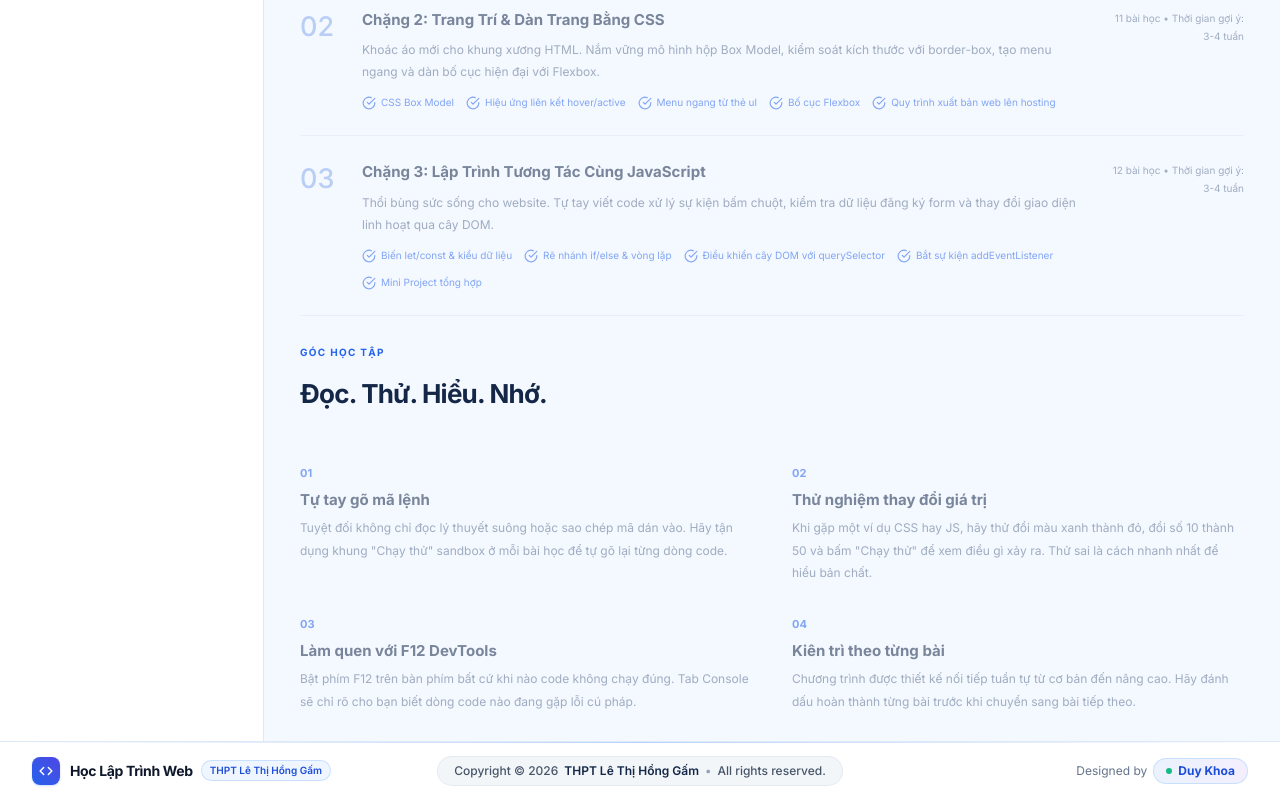
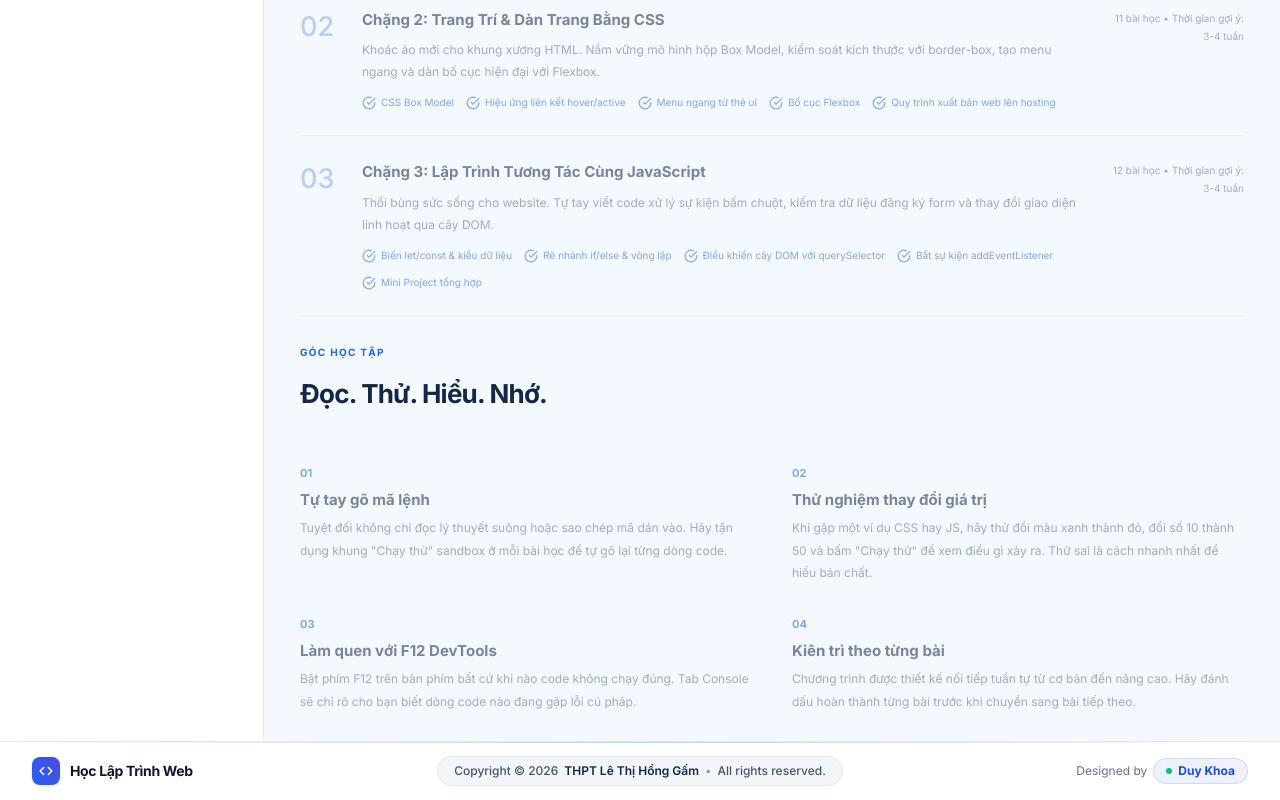
Before and after one commit to kimwobin0069-collab/laptrinhweb, a React (Vite) app: page /#/overview in a window 1280 px wide. Shown: the part 1490-2290 px from the top of the page. Built offline with nearby package versions, Linux system fonts and the light colour scheme.

Commit message:
fix(footer): remove duplicate school name from left badge

```diff
--- a/src/components/Footer.tsx
+++ b/src/components/Footer.tsx
@@ -20,9 +20,6 @@ export const Footer: React.FC = () => {
             <div className="flex items-center gap-2">
               <span className="font-bold text-xs sm:text-sm text-slate-900 dark:text-slate-100 tracking-tight">
                 Học Lập Trình Web
-              </span>
-              <span className="inline-flex items-center rounded-full bg-blue-50 px-2 py-0.5 text-[10px] font-semibold text-blue-700 dark:bg-blue-950/80 dark:text-blue-300 border border-blue-200/80 dark:border-blue-800/80">
-                THPT Lê Thị Hồng Gấm
               </span>
               <SeasonalAccent placement="footer" />
             </div>
```
